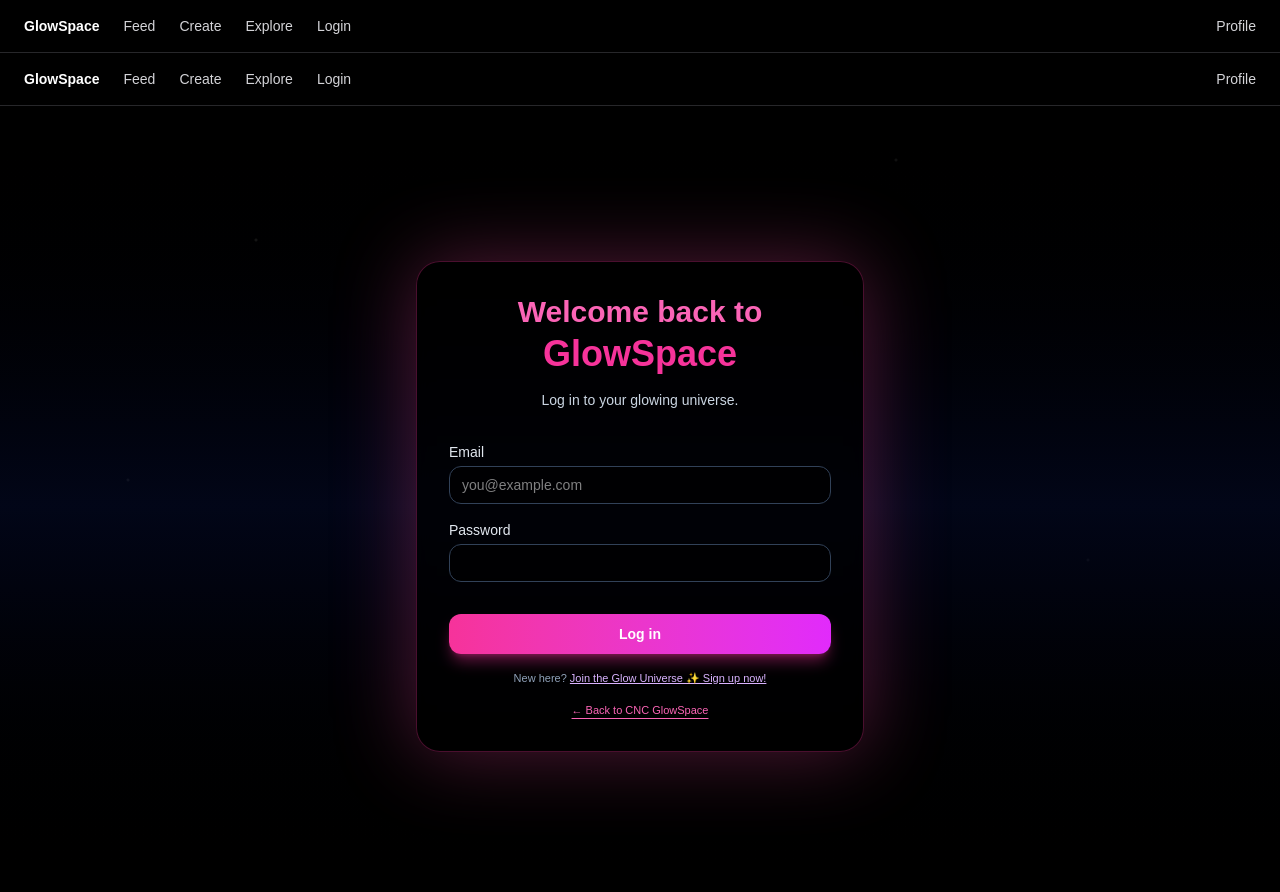
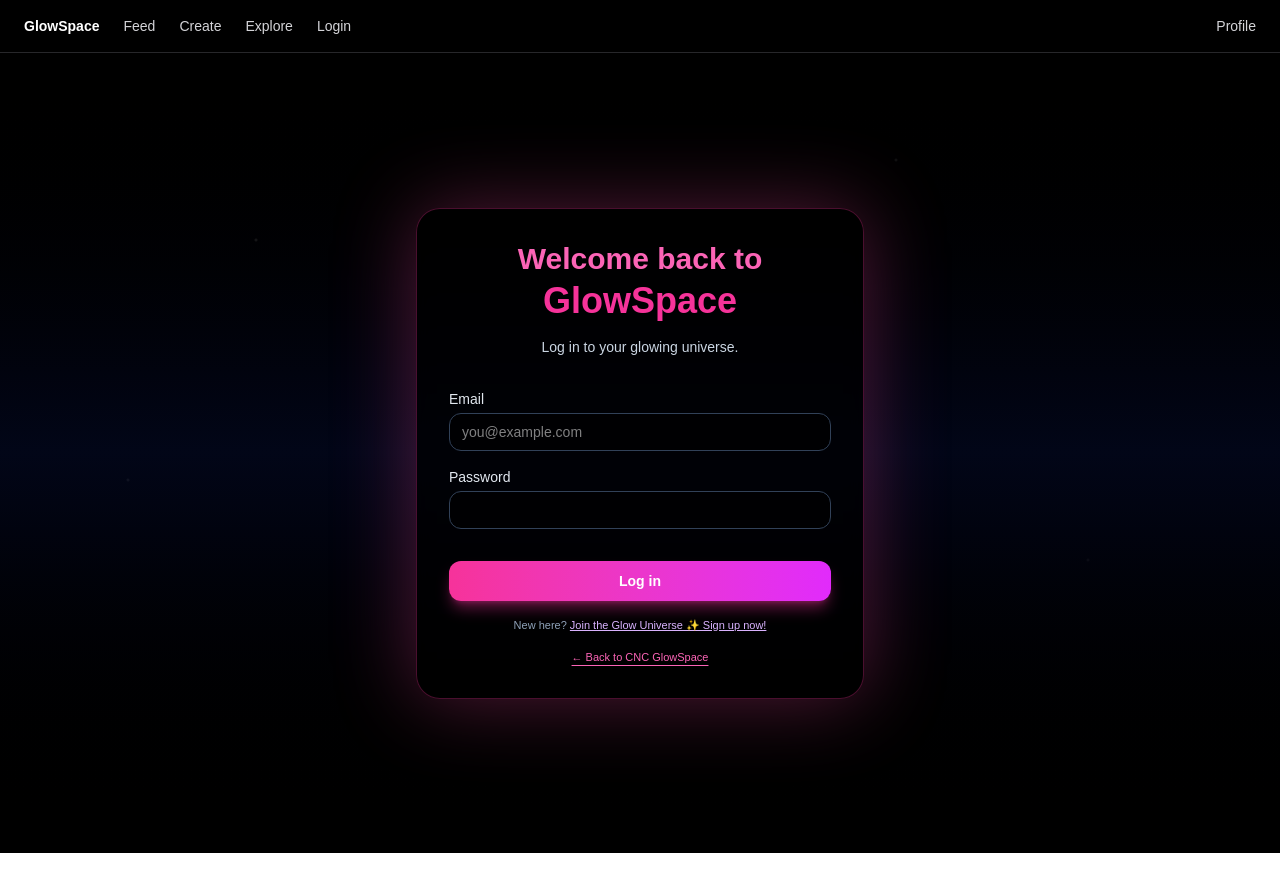
Before and after one commit to caylamarchand-lgtm/cnc-glowspace, a Next.js app: page /login in a window 1280 px wide. Shown: the top 892 px of the page. After the commit the page ends 853 px from the top, so only its background shows below. Built offline with nearby package versions, Linux system fonts and the light colour scheme; no server answers.

Commit message:
Remove navbar from login page

```diff
--- a/app/login/page.tsx
+++ b/app/login/page.tsx
@@ -3,7 +3,7 @@
 import { useState } from "react";
 import { useRouter } from "next/navigation";
 import { supabase } from "../lib/supabaseClient";
-import NavBar from "../components/NavBar";
+
 
 export default function LoginPage() {
   const router = useRouter();
@@ -35,7 +35,7 @@ export default function LoginPage() {
 
   return (
     <>
-      <NavBar />
+
 
       <main className="min-h-screen flex items-center justify-center bg-gradient-to-b from-black via-slate-950 to-black text-white p-6">
         <div className="w-full max-w-md rounded-3xl border border-pink-500/30 bg-black/70 p-8 shadow-[0_0_80px_rgba(236,72,153,0.35)] backdrop-blur">
```
